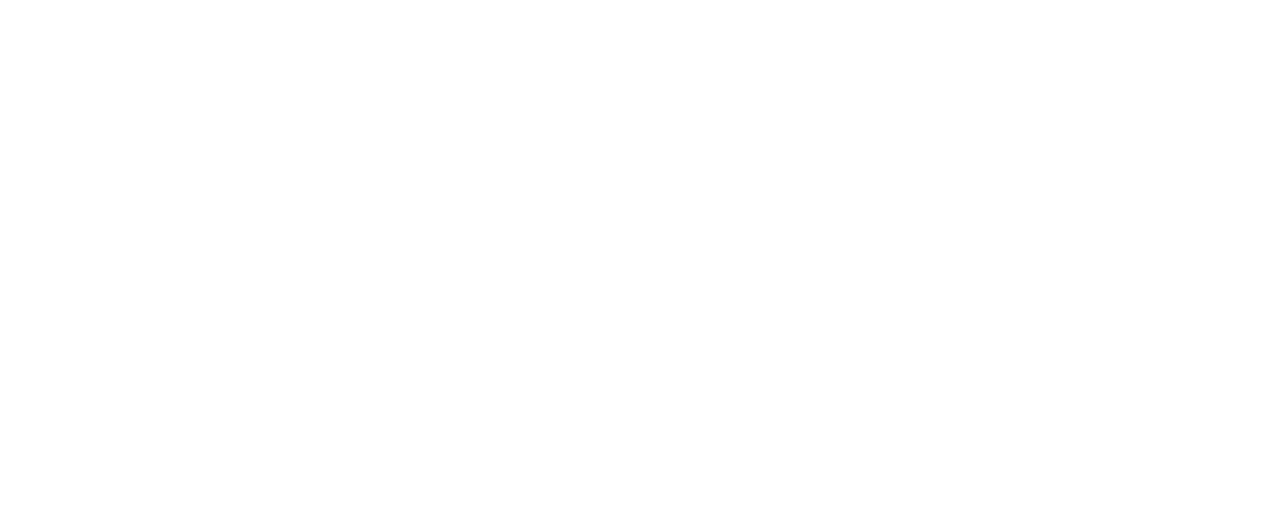
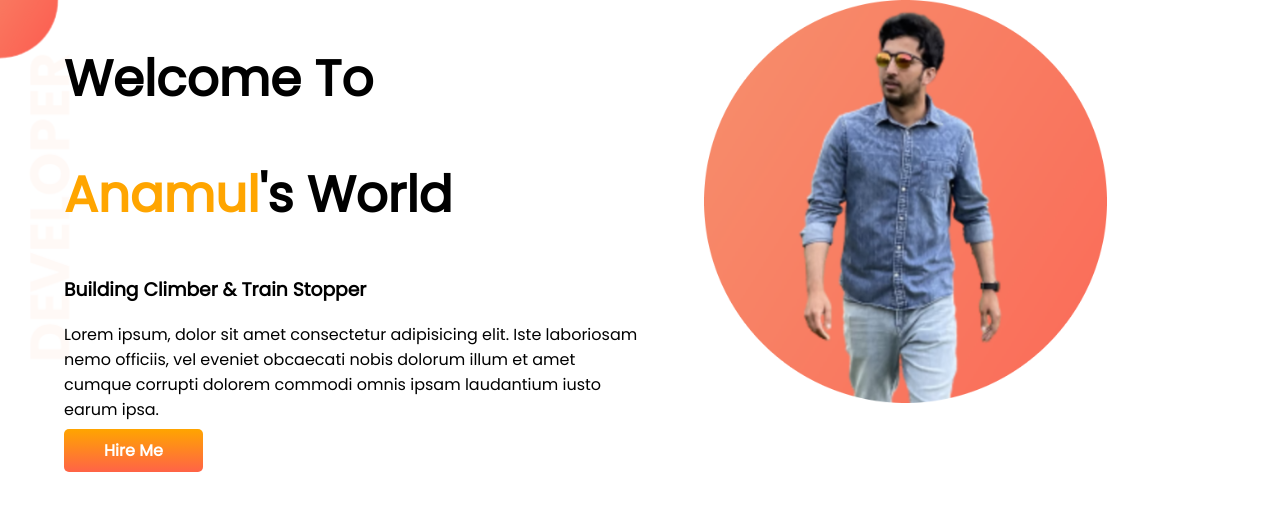
Before and after one commit to anamul-github/developer-portfolio, a plain HTML site: page index.html in a window 1280 px wide. Drawn offline with Linux system fonts and the light colour scheme.

Commit message:
top banner added

```diff
--- a/index.html
+++ b/index.html
@@ -1,13 +1,37 @@
 <!DOCTYPE html>
 <html lang="en">
+
 <head>
     <meta charset="UTF-8">
     <meta http-equiv="X-UA-Compatible" content="IE=edge">
     <meta name="viewport" content="width=device-width, initial-scale=1.0">
     <title>Anamul portfolio</title>
+    <link rel="preconnect" href="https://fonts.googleapis.com">
+    <link rel="preconnect" href="https://fonts.gstatic.com" crossorigin>
+    <link href="https://fonts.googleapis.com/css2?family=Poppins&display=swap" rel="stylesheet">
     <link rel="stylesheet" href="style.css">
 </head>
+
 <body>
+    <section class="top-banner">
+        <div class="half-width">
+            <h1>Welcome To</h1>
+            <h1><span class="color">Anamul</span>'s World</h1>
+            <h3>Building Climber & Train Stopper</h3>
+            <p>Lorem ipsum, dolor sit amet consectetur
+                adipisicing elit. Iste laboriosam nemo
+                officiis, vel eveniet obcaecati nobis
+                dolorum illum et amet cumque corrupti
+                dolorem commodi omnis ipsam laudantium
+                iusto earum ipsa.</p>
 
+            <a class="link-button" target="_blank" href="https://www.linkedin.com/in/anamul-hasan/">Hire Me</a>
+        </div>
+
+        <div class="half-width">
+            <img src="images/anamul.png" alt="my picture">
+        </div>
+    </section>
 </body>
+
 </html>
--- a/style.css
+++ b/style.css
@@ -0,0 +1,39 @@
+body {
+    font-family: 'Poppins', sans-serif;
+    margin: 0;
+}
+
+h1 {
+    font-size: 50px;
+}
+
+.color {
+    color: orange;
+}
+
+section {
+    display: flex;
+}
+
+.half-width {
+    width: 50%;
+    padding-left: 5%;
+}
+
+.half-width img {
+    width: 70%;
+}
+
+.link-button {
+    text-decoration: none;
+    background-image: linear-gradient(orange, tomato);
+    padding: 10px 40px;
+    color: white;
+    font-weight: 700;
+    border-radius: 5px;
+}
+
+.top-banner {
+    background-image: url(images/top-banner.png);
+    background-repeat: no-repeat;
+}
```
Also changed, not shown: images/IMG_7049-modified__1_-removebg-preview.png (added), images/IMG_7049-removebg-preview.png (added), images/anamul.png (added), images/dream-bg.png (added), images/exp-bg.png (added), images/my-bg.png (added), images/my-bg2.png (added), images/top-banner.png (added), 8 other files.
